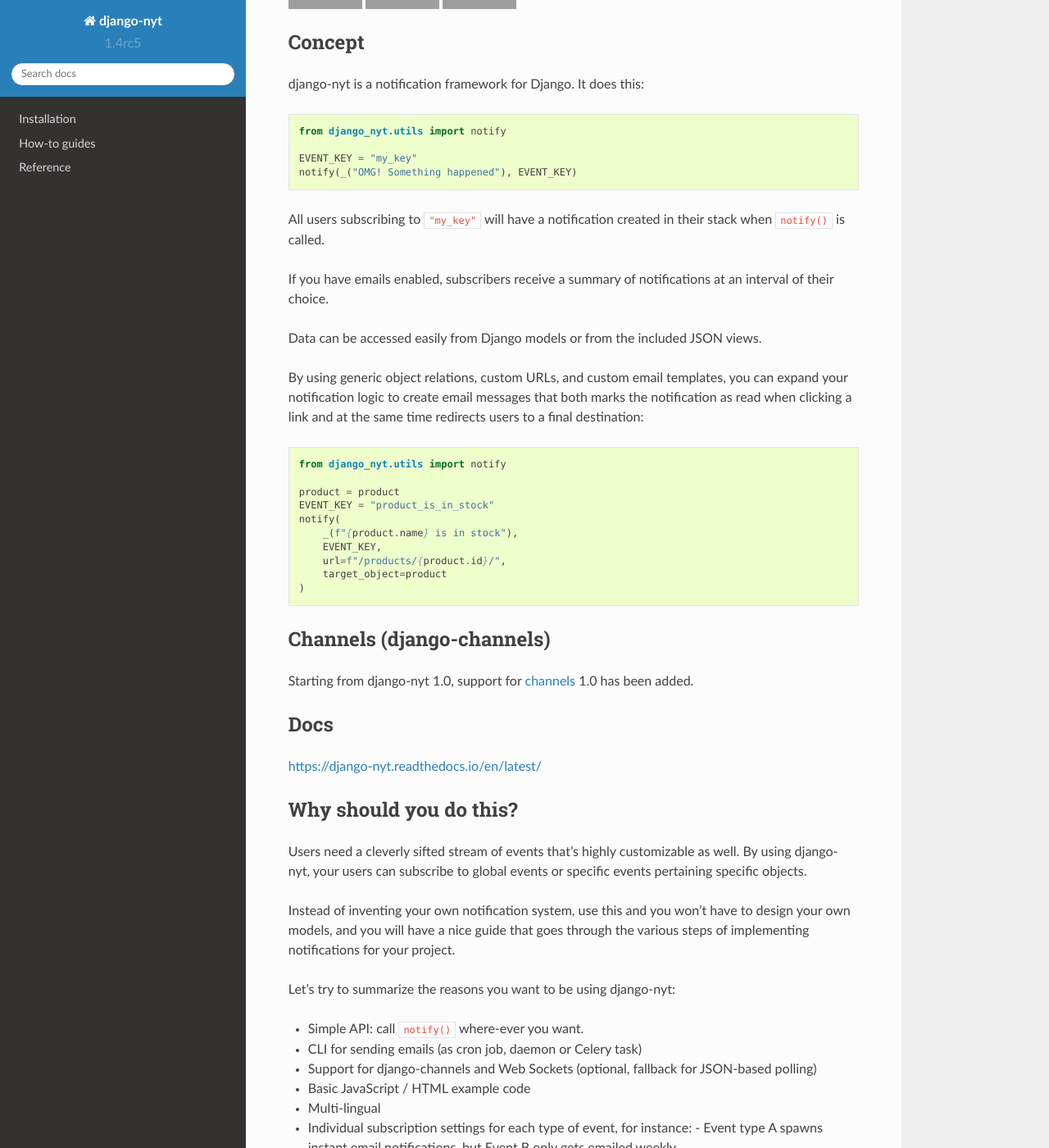
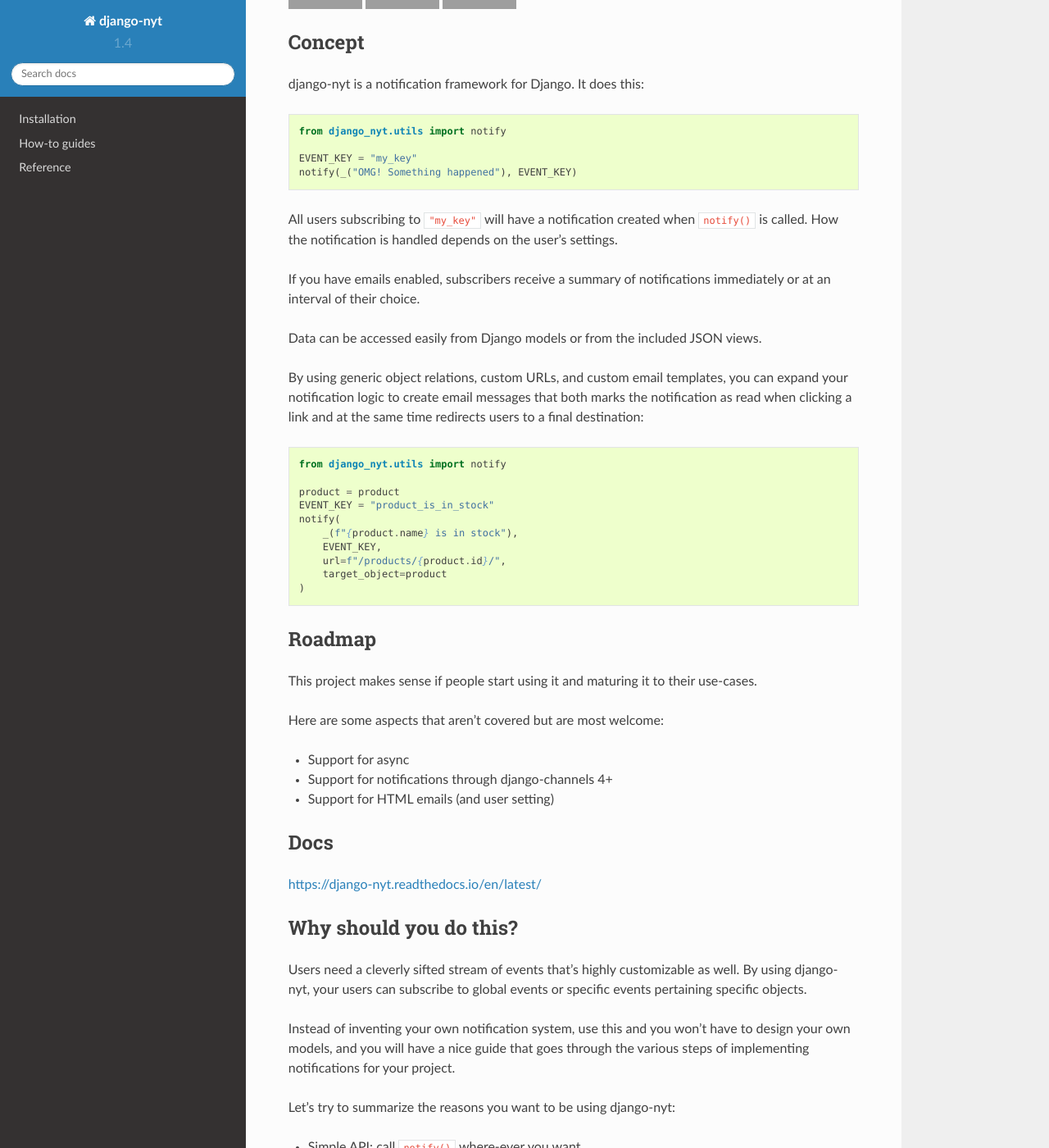
Before and after one commit to django-wiki/django-nyt, a Sphinx documentation site: the page built from docs/index.rst, in a window 1280 px wide and 1400 px high, scrolled down 746 px. Shown: the whole window at 82% size. Built offline with Sphinx 7.4.7 and the Read the Docs theme 2.0.0, drawn with Linux system fonts in a browser that asks for light colours; pages that are not in the unit, such as notebooks, are missing from menus; grey boxes are pictures that could not be loaded.

```diff
--- a/README.rst
+++ b/README.rst
@@ -8,8 +8,8 @@ django-nyt
    :alt: Documentation Status
 .. image:: https://badge.fury.io/py/django-nyt.svg
    :target: https://pypi.org/project/django-nyt/
-.. image:: https://codecov.io/github/django-wiki/django-nyt/coverage.svg?branch=master
-  :target: https://app.codecov.io/github/django-wiki/django-nyt?branch=master
+.. image:: https://codecov.io/github/django-wiki/django-nyt/coverage.svg?branch=main
+   :target: https://app.codecov.io/github/django-wiki/django-nyt?branch=main
 
 Concept
 -------
@@ -23,14 +23,12 @@ django-nyt is a notification framework for Django. It does this:
     EVENT_KEY = "my_key"
     notify(_("OMG! Something happened"), EVENT_KEY)
 
-All users subscribing to ``"my_key"`` will have a notification created
-in their stack when ``notify()`` is called.
+All users subscribing to ``"my_key"`` will have a notification created when ``notify()`` is called.
+How the notification is handled depends on the user's settings.
 
-If you have emails enabled, subscribers receive a summary of notifications at
-an interval of their choice.
+If you have emails enabled, subscribers receive a summary of notifications immediately or at an interval of their choice.
 
-Data can be accessed easily from Django models or from the included JSON
-views.
+Data can be accessed easily from Django models or from the included JSON views.
 
 By using generic object relations, custom URLs, and custom email templates,
 you can expand your notification logic to create email messages that both marks the notification as read when clicking a link and at the same time redirects users to a final destination:
@@ -49,11 +47,16 @@ you can expand your notification logic to create email messages that both marks
     )
 
 
-Channels (django-channels)
---------------------------
+Roadmap
+-------
 
-Starting from django-nyt 1.0, support for
-`channels <https://channels.readthedocs.io/en/stable/>`_ 1.0 has been added.
+This project makes sense if people start using it and maturing it to their use-cases.
+
+Here are some aspects that aren't covered but are most welcome:
+
+* Support for async
+* Support for notifications through django-channels 4+
+* Support for HTML emails (and user setting)
 
 Docs
 ----
--- a/django_nyt/__init__.py
+++ b/django_nyt/__init__.py
@@ -1,5 +1,5 @@
 _disable_notifications = False
 
-__version__ = "1.4rc5"
+__version__ = "1.4"
 
 default_app_config = "django_nyt.apps.DjangoNytConfig"
```
Also changed, not shown: docs/release_notes.rst (+13 -5 lines).
